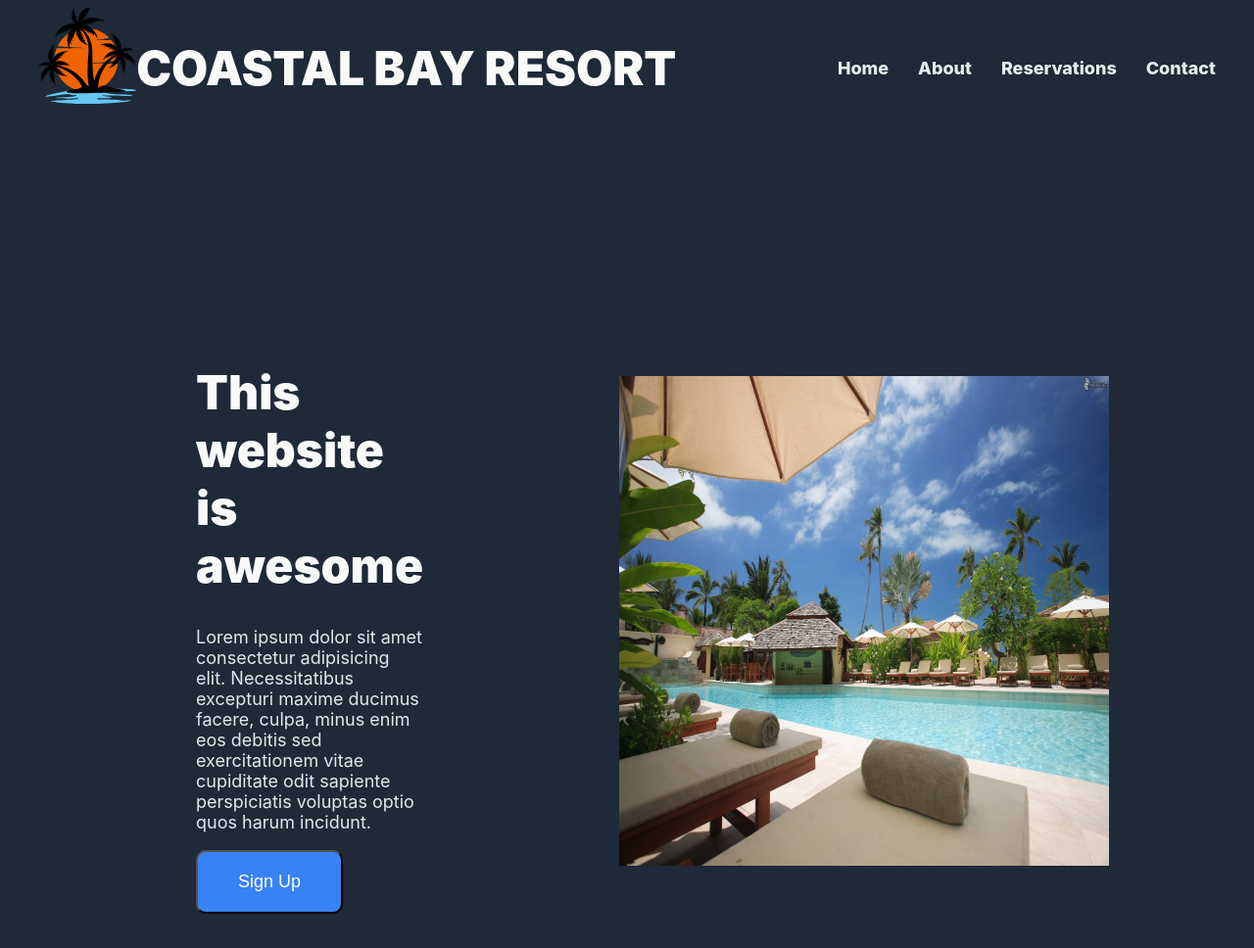
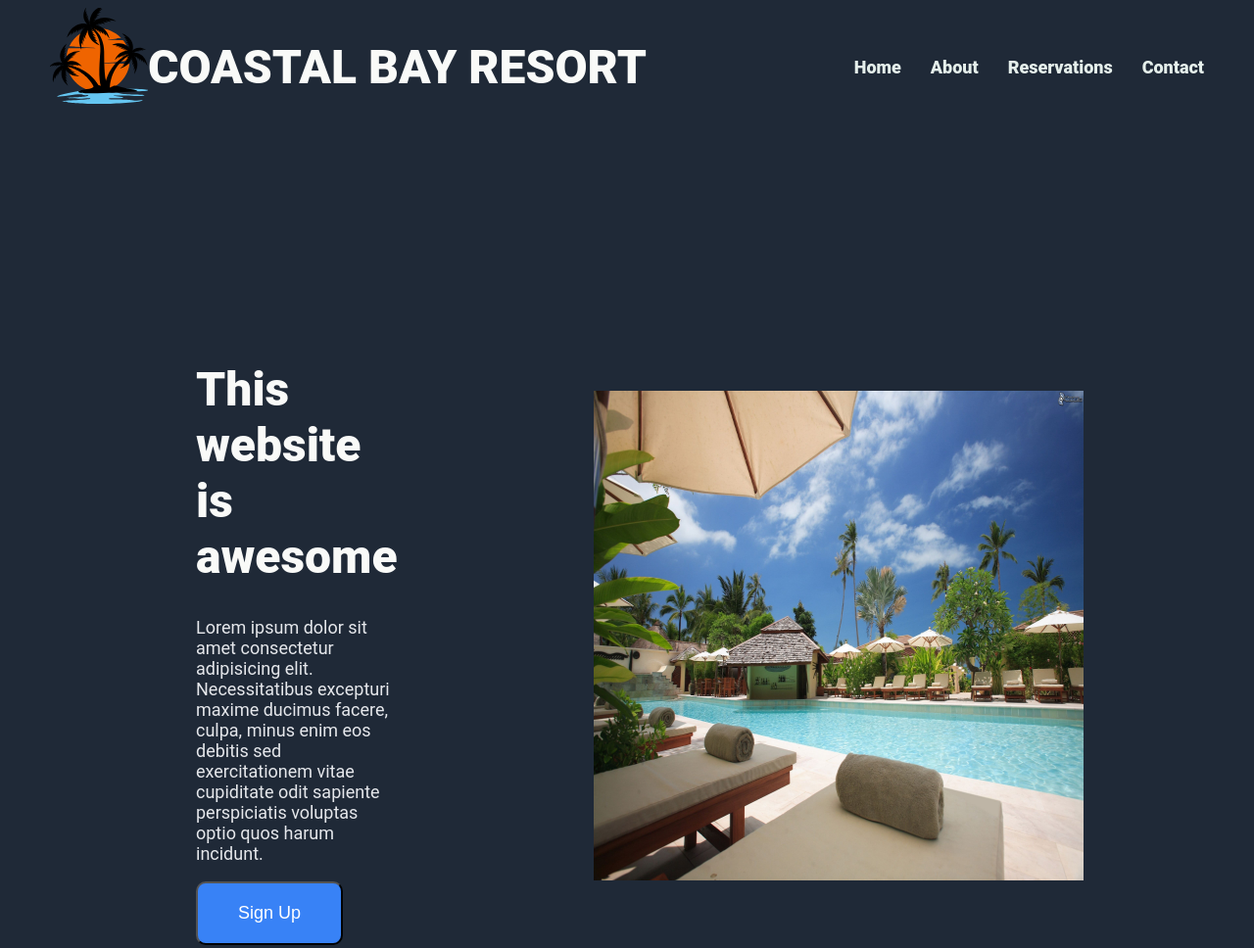
Before and after one commit to Mission0001/OdinProject-Landing-Page, a plain HTML site: page index.html in a window 1280 px wide. Shown: the top 968 px of the page at 98% size. Drawn offline with Linux system fonts and the light colour scheme.

Commit message:
add a border-box

```diff
--- a/style.css
+++ b/style.css
@@ -1,5 +1,8 @@
+* {
+	box-sizing: border-box;
+}
 body {
-	font-family: -apple-system, BlinkMacSystemFont, 'Segoe UI', Roboto, Oxygen,
+	font-family: Roboto, -apple-system, BlinkMacSystemFont, 'Segoe UI', Oxygen,
 		Ubuntu, Cantarell, 'Open Sans', 'Helvetica Neue', sans-serif;
 	margin: 0;
 	display: flex;
@@ -13,6 +16,7 @@ body {
 	align-items: center;
 	font-weight: 800;
 	background-color: #1f2937;
+
 }
 
 .footer {
```
